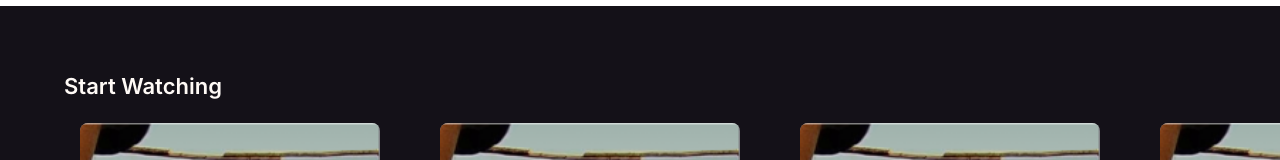
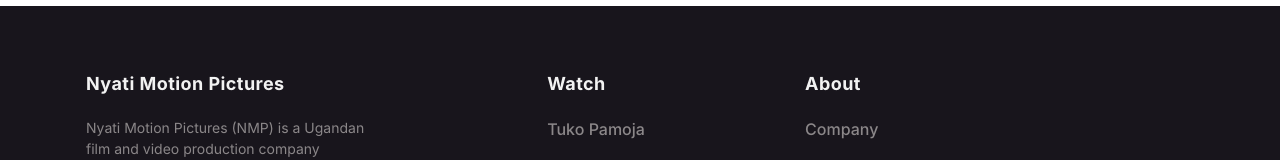
Before and after one commit to nyatimotionpictures/web-stream, a React (Vite) app: page / in a window 1280 px wide. Shown: the part 554-714 px from the top of the page. Built offline with nearby package versions, Linux system fonts and the light colour scheme; no server answers.

Commit message:
No Categories- Hidden until Integration Complete

```diff
--- a/src/6-Views/User-Views/1UserHome/UserHome.jsx
+++ b/src/6-Views/User-Views/1UserHome/UserHome.jsx
@@ -38,7 +38,7 @@
 
  // console.log("featuredFilkms", FilmJSON)
 
-
+  let Categories = []
 
 
 
@@ -62,7 +62,12 @@
           </div>
         </div>
 
-        <UserCategory />
+{
+  Categories?.length > 0 && (
+    <UserCategory />
+  )
+}
+
       </CustomStack>
 
       <Footer />
```
